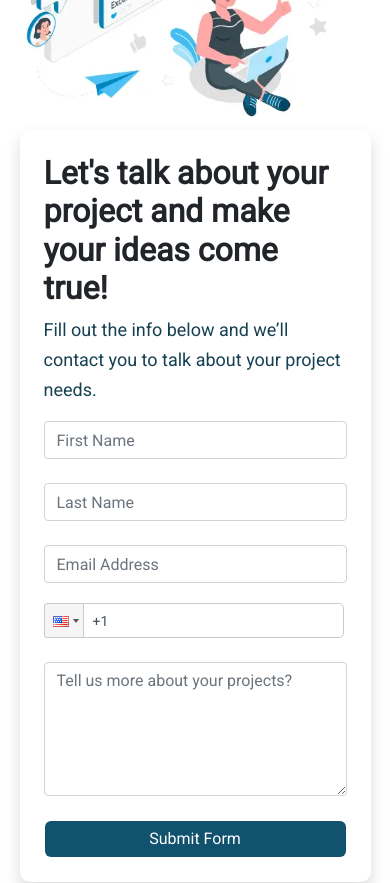
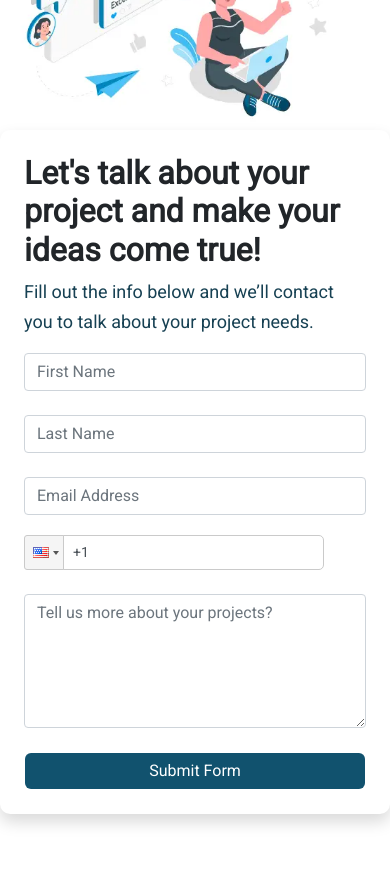
Before and after one commit to BasharatAliKing/innvosol-project, a React (Create React App) app: page /Contact-us in a window 390 px wide. Shown: the part 2600-3483 px from the top of the page. Built offline with nearby package versions, Linux system fonts and the light colour scheme.

Commit message:
data added

```diff
--- a/src/Utilities/Contact.css
+++ b/src/Utilities/Contact.css
@@ -51,8 +51,7 @@
     margin: 0px;
   }
  #contact-form .dosre{
-  width: 90%;
-  margin: 0px auto;
+  margin: 0px ;
  }
  #contact-form #Form-alone .container .row{
    margin: 0px;
```
